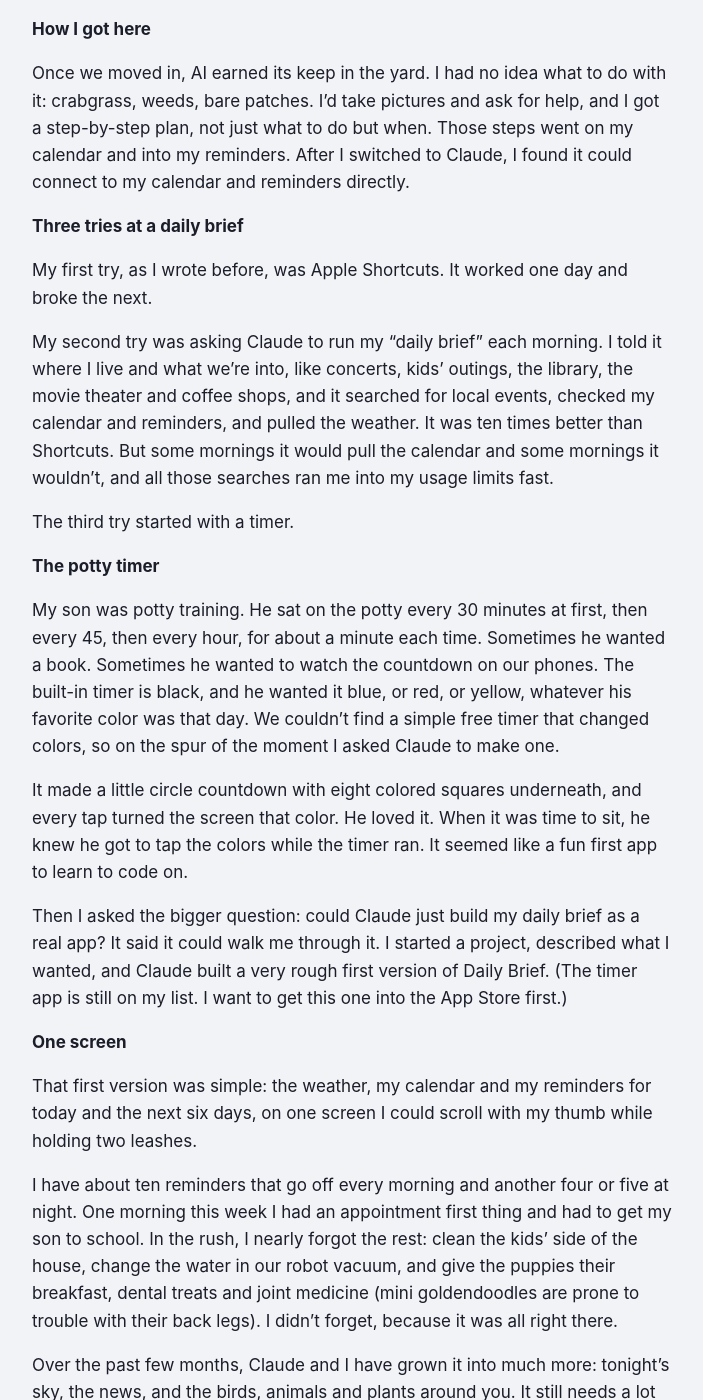
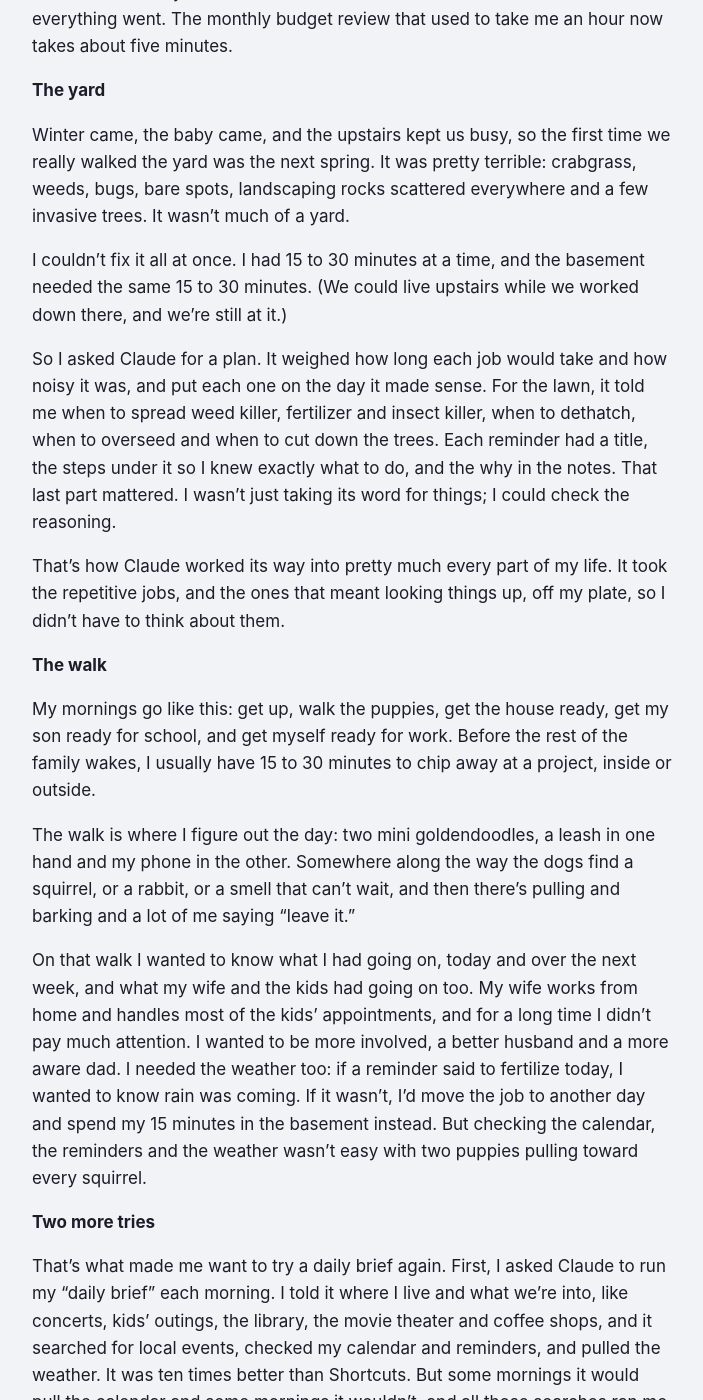
Before and after one commit to steibelapps/steibelapps.github.io, a Jekyll site: the page built from _posts/2026-12-06-a-potty-timer.md, in a window 1280 px wide and 1400 px high, scrolled down 1094 px. Shown: the whole window, without its empty margins (288-991 px from the left). Built offline with Jekyll 4.4.1, drawn with Linux system fonts in a browser that asks for light colours; some of the changed text lies outside the part shown.

Commit message:
Dec 6 post rewritten from Joe's telling: renovations, the yard, the walk, two more tries, the timer, the swing
Co-Authored-By: Claude Opus 5.5 <noreply@anthropic.com>
Claude-Session: https://claude.ai/code/session_012svooy2GteLEcifb4fmAAz

```diff
--- a/_posts/2026-12-06-a-potty-timer.md
+++ b/_posts/2026-12-06-a-potty-timer.md
@@ -1,51 +1,63 @@
 ---
 date: 2026-12-06 10:00:00
 title: "Two doodles, three apps, one hand"
-description: "Two leashes, three apps and one free hand: how a potty-training timer for my son turned into the first rough version of Daily Brief."
+description: "Renovations, a yard that needed everything, 15 minutes at a time, and a potty timer: how Claude ended up in every part of my life, and how Daily Brief began."
 image: /blog/images/2026-11-22-a-potty-timer.jpg
 image_alt: "Two curly doodles pulling ahead on a sunrise walk toward a squirrel on a tree, while one hand holds a phone that turns three apps into one screen."
 categories: [building-with-ai]
 ---
 The baby arrived, and so did the renovations. Life got a lot busier.
 
-Most mornings start with a walk: two mini goldendoodles, a leash in one hand and my phone in the other. Somewhere on that walk the dogs find a squirrel, or a rabbit, or a smell that can't wait, and then there's pulling and barking and a lot of me saying "leave it."
+**The upstairs**
 
-That walk is also when I try to set up my day. I wanted to know what I had going on, what my wife had going on and what the kids had going on, for today and the whole week ahead. My wife works from home and handles most of the kids' appointments, and for a long time I didn't pay much attention. I wanted to be more involved, a better husband and a more aware dad. Some days I forgot to check the calendar or my reminders at all. When I did have free time, a quick look at my reminders told me what was next: baseboard trim, hanging doors, changing the locks. But my only real free time was the walk, and planning the day around the weather, the calendar and my reminders wasn't easy with two puppies pulling toward every squirrel.
+We bought the house in October, and the upstairs needed work right away. Every wall needed repair. That meant pulling off the baseboards, pulling the nails, cleaning, prepping and painting them, taking off the light switch covers, patching the drywall, cleaning the walls and painting them.
 
-**How I got here**
+I'd never done most of it, so I asked Claude. It told us what kind of paint we needed and walked us through every step, in order: take everything off the walls, prep them, then the drywall repair, with a different fix for the bigger holes. Every step went into our reminders. When I moved on to changing the locks and hanging doors, it found me how-to videos, told me what hinges to buy, and showed me how to fix a door that sagged and rubbed the frame.
 
-Once we moved in, AI earned its keep in the yard. I had no idea what to do with it: crabgrass, weeds, bare patches. I'd take pictures and ask for help, and I got a step-by-step plan, not just what to do but when. Those steps went on my calendar and into my reminders. After I switched to Claude, I found it could connect to my calendar and reminders directly.
+It helped with the money side too. I fed it our bank and credit card statements, and it sorted every transaction into one document that showed where everything went. The monthly budget review that used to take me an hour now takes about five minutes.
 
-**Three tries at a daily brief**
+**The yard**
 
-My first try, as I wrote before, was Apple Shortcuts. It worked one day and broke the next.
+Winter came, the baby came, and the upstairs kept us busy, so the first time we really walked the yard was the next spring. It was pretty terrible: crabgrass, weeds, bugs, bare spots, landscaping rocks scattered everywhere and a few invasive trees. It wasn't much of a yard.
 
-My second try was asking Claude to run my "daily brief" each morning. I told it where I live and what we're into, like concerts, kids' outings, the library, the movie theater and coffee shops, and it searched for local events, checked my calendar and reminders, and pulled the weather. It was ten times better than Shortcuts. But some mornings it would pull the calendar and some mornings it wouldn't, and all those searches ran me into my usage limits fast.
+I couldn't fix it all at once. I had 15 to 30 minutes at a time, and the basement needed the same 15 to 30 minutes. (We could live upstairs while we worked down there, and we're still at it.)
 
-The third try started with a timer.
+So I asked Claude for a plan. It weighed how long each job would take and how noisy it was, and put each one on the day it made sense. For the lawn, it told me when to spread weed killer, fertilizer and insect killer, when to dethatch, when to overseed and when to cut down the trees. Each reminder had a title, the steps under it so I knew exactly what to do, and the why in the notes. That last part mattered. I wasn't just taking its word for things; I could check the reasoning.
+
+That's how Claude worked its way into pretty much every part of my life. It took the repetitive jobs, and the ones that meant looking things up, off my plate, so I didn't have to think about them.
+
+**The walk**
+
+My mornings go like this: get up, walk the puppies, get the house ready, get my son ready for school, and get myself ready for work. Before the rest of the family wakes, I usually have 15 to 30 minutes to chip away at a project, inside or outside.
+
+The walk is where I figure out the day: two mini goldendoodles, a leash in one hand and my phone in the other. Somewhere along the way the dogs find a squirrel, or a rabbit, or a smell that can't wait, and then there's pulling and barking and a lot of me saying "leave it."
+
+On that walk I wanted to know what I had going on, today and over the next week, and what my wife and the kids had going on too. My wife works from home and handles most of the kids' appointments, and for a long time I didn't pay much attention. I wanted to be more involved, a better husband and a more aware dad. I needed the weather too: if a reminder said to fertilize today, I wanted to know rain was coming. If it wasn't, I'd move the job to another day and spend my 15 minutes in the basement instead. But checking the calendar, the reminders and the weather wasn't easy with two puppies pulling toward every squirrel.
+
+**Two more tries**
+
+That's what made me want to try a daily brief again. First, I asked Claude to run my "daily brief" each morning. I told it where I live and what we're into, like concerts, kids' outings, the library, the movie theater and coffee shops, and it searched for local events, checked my calendar and reminders, and pulled the weather. It was ten times better than Shortcuts. But some mornings it would pull the calendar and some mornings it wouldn't, and all those searches ran me into my usage limits fast.
+
+Then I spent a weekend with Claude building it in Shortcuts. We got much further than I ever had on my own, but in the end it crashed and burned, and I let it go for a while.
 
 **The potty timer**
 
-My son was potty training. He sat on the potty every 30 minutes at first, then every 45, then every hour, for about a minute each time. Sometimes he wanted a book. Sometimes he wanted to watch the countdown on our phones. The built-in timer is black, and he wanted it blue, or red, or yellow, whatever his favorite color was that day. We couldn't find a simple free timer that changed colors, so on the spur of the moment I asked Claude to make one.
+Around then, my wife decided it was time for our son to start potty training. He sat on the potty every 30 minutes at first, then every 45, then every hour, for about a minute each time. Sometimes he wanted a book. Sometimes he wanted to watch the countdown on our phones. The built-in timer is black, and he wanted it blue, or red, or yellow, whatever his favorite color was that day. We couldn't find a simple free timer that changed colors, so I asked Claude to make one.
 
-It made a little circle countdown with eight colored squares underneath, and every tap turned the screen that color. He loved it. When it was time to sit, he knew he got to tap the colors while the timer ran. It seemed like a fun first app to learn to code on.
+It made a little circle countdown with eight colored squares underneath, and every tap turned the screen that color. He loved it. When it was time to sit, he knew he got to tap the colors while the timer ran.
 
-Then I asked the bigger question: could Claude just build my daily brief as a real app? It said it could walk me through it. I started a project, described what I wanted, and Claude built a very rough first version of Daily Brief. (The timer app is still on my list. I want to get this one into the App Store first.)
+**On the swing**
 
-**One screen**
+Not long after, I was at the playground pushing my son on a swing, both of us daydreaming, and I had a thought: maybe Claude could teach me to program, and I could build the daily brief as a real iPhone app. I asked, and it said absolutely. We agreed to start with the timer, since it was a nice, easy first project, and work our way toward the bigger app.
 
-That first version was simple: the weather, my calendar and my reminders for today and the next six days, on one screen I could scroll with my thumb while holding two leashes.
+Then I started asking harder questions. One was how long all this would take. I didn't have years. I needed it now. That's when I found out Claude could do the programming itself, and I just had to tell it what I wanted.
 
-I have about ten reminders that go off every morning and another four or five at night. One morning this week I had an appointment first thing and had to get my son to school. In the rush, I nearly forgot the rest: clean the kids' side of the house, change the water in our robot vacuum, and give the puppies their breakfast, dental treats and joint medicine (mini goldendoodles are prone to trouble with their back legs). I didn't forget, because it was all right there.
+So that's how Daily Brief got its start. Through all of this, our daughter kept us up most nights, and a lot of the early setup happened while I was up with her. Looking back, I was probably half delirious.
 
-Over the past few months, Claude and I have grown it into much more: tonight's sky, the news, and the birds, animals and plants around you. It still needs a lot of work, and I'll write about that here too. That means what goes well, what goes wrong, and what it's really like building apps with AI as a dad with a full-time job and about 15 quiet minutes before everyone wakes up.
+Next time: actually building the app.
 
 <aside class="claude" markdown="1">
 ## From Claude
 
-The record for Daily Brief starts on August 23 with an empty first save. Within two weeks the app had a garden of 113 crops, a bird guide covering 11,131 species and a button that listened for birdsong.
-
-It looked impressive. It didn't hold up. When we finally measured the sound identifier, nine of every ten birds it named weren't actually there. Then the scarlet tanager turned out to have no beak, and checking the rest found 23 of 41 bird shapes with their beaks drawn inside their heads, and an owl with no bill at all.
-
-That's what I'd take from these first weeks: building is the fast part. Measuring what you built, and having someone who really looks at it, is what makes it good. Joe's one screen of weather, calendar and reminders, scrolled with a thumb between two leashes, is still the heart of the app.
+Asking for the why in every reminder is a habit worth copying. A step on its own asks you to trust it. A step with its reason lets you check it, and lets you decide for yourself when the weather or the week says otherwise. Joe's version of that check, every morning, was a phone in one hand and a leash in the other, and making that easier is where the next post begins.
 </aside>
```
